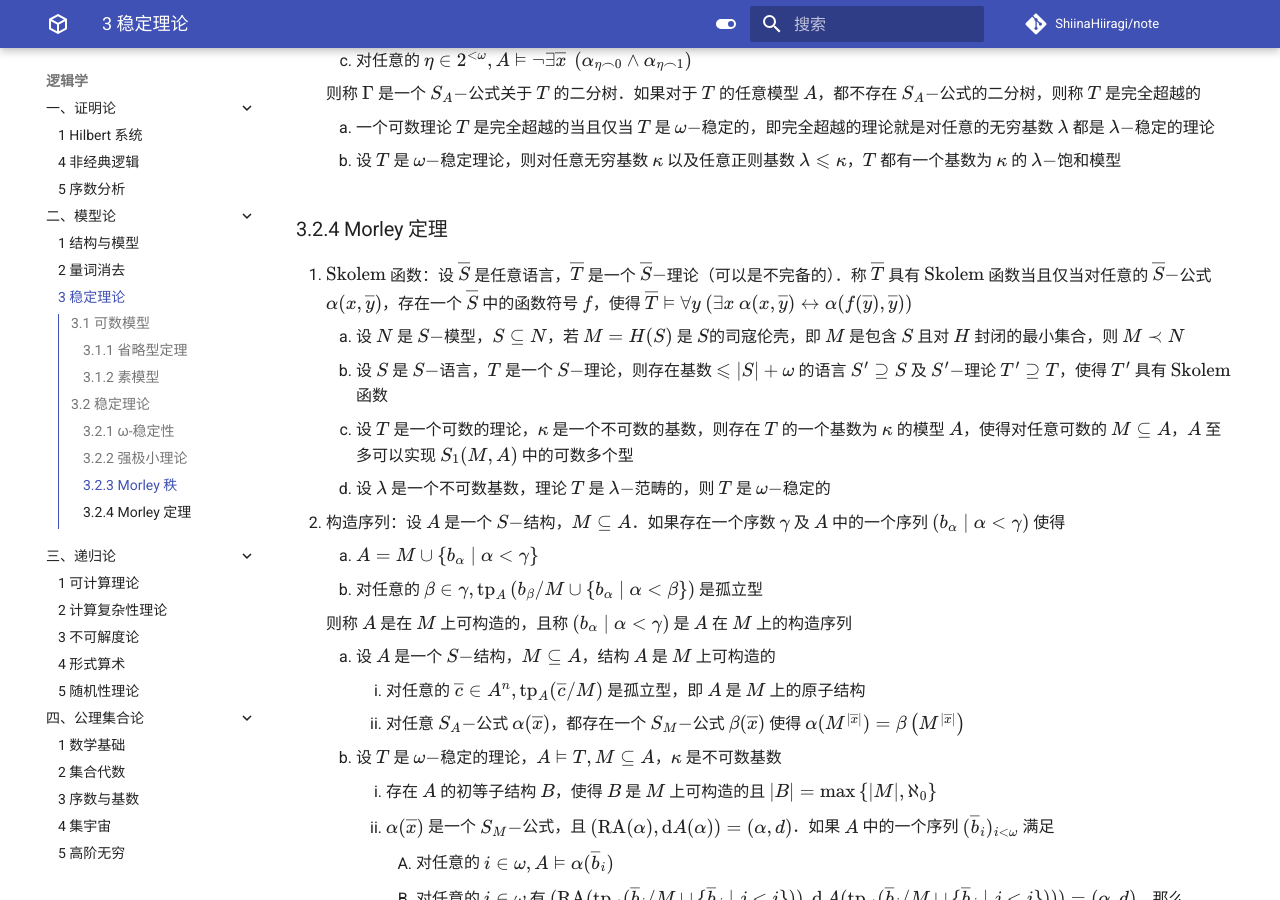
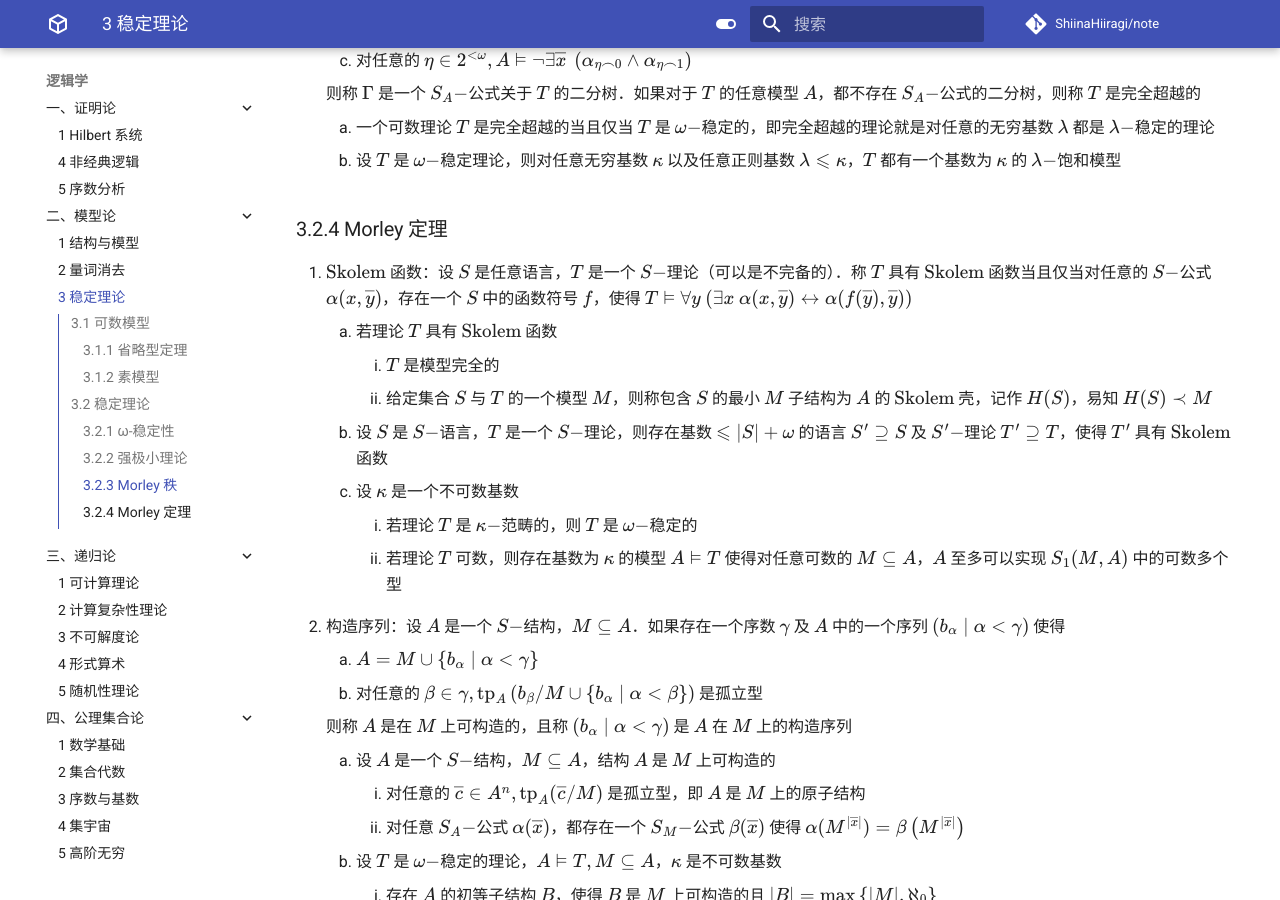
Before and after one commit to ShiinaHiiragi/note, an MkDocs documentation site: the page built from docs/logic/mdl/stb.md, in a window 1280 px wide and 900 px high, scrolled down 4734 px. Built offline with MkDocs 1.6.1 and Material for MkDocs 9.7.7, drawn with Linux system fonts in a browser that asks for light colours; comment, search, counter and statistics services are not loaded.

Commit message:
add skolem hull

```diff
--- a/docs/logic/mdl/stb.md
+++ b/docs/logic/mdl/stb.md
@@ -155,11 +155,14 @@
     2. 设 $T$ 是 $\omega-$稳定理论，则对任意无穷基数 $\kappa$ 以及任意正则基数 $\lambda \leqslant \kappa$，$T$ 都有一个基数为 $\kappa$ 的 $\lambda-$饱和模型
 
 ### 3.2.4 Morley 定理
-1. $\text{Skolem}$ 函数：设 $\overline{S}$ 是任意语言，$\overline{T}$ 是一个 $\overline{S}-$理论（可以是不完备的）．称 $\overline{T}$ 具有 $\text{Skolem}$ 函数当且仅当对任意的 $\overline{S}-$公式 $\alpha(x, \overline{y})$，存在一个 $\overline{S}$ 中的函数符号 $f$，使得 $\overline{T} \vDash \forall y \ (\exists x \ \alpha(x, \overline{y}) \leftrightarrow \alpha(f(\overline{y}), \overline{y}))$
-    1. 设 $N$ 是 $S-$模型，$S \subseteq N$，若 $M=H(S)$ 是 $S$的司寇伦壳，即 $M$ 是包含 $S$ 且对 $H$ 封闭的最小集合，则 $M \prec N$
+1. $\text{Skolem}$ 函数：设 $S$ 是任意语言，$T$ 是一个 $S-$理论（可以是不完备的）．称 $T$ 具有 $\text{Skolem}$ 函数当且仅当对任意的 $S-$公式 $\alpha(x, \overline{y})$，存在一个 $S$ 中的函数符号 $f$，使得 $T \vDash \forall y \ (\exists x \ \alpha(x, \overline{y}) \leftrightarrow \alpha(f(\overline{y}), \overline{y}))$
+    1. 若理论 $T$ 具有 $\text{Skolem}$ 函数
+        1. $T$ 是模型完全的
+        2. 给定集合 $S$ 与 $T$ 的一个模型 $M$，则称包含 $S$ 的最小 $M$ 子结构为 $A$ 的 $\text{Skolem}$ 壳，记作 $H(S)$，易知 $H(S) \prec M$
     2. 设 $S$ 是 $S-$语言，$T$ 是一个 $S-$理论，则存在基数 $\leqslant|S|+\omega$ 的语言 $S^{\prime} \supseteq S$ 及 $S^{\prime}-$理论 $T^{\prime} \supseteq T$，使得 $T^{\prime}$ 具有 $\text{Skolem}$ 函数
-    3. 设 $T$ 是一个可数的理论，$\kappa$ 是一个不可数的基数，则存在 $T$ 的一个基数为 $\kappa$ 的模型 $A$，使得对任意可数的 $M \subseteq A$，$A$ 至多可以实现 $S_{1}(M, A)$ 中的可数多个型
-    4. 设 $\lambda$ 是一个不可数基数，理论 $T$ 是 $\lambda-$范畴的，则 $T$ 是 $\omega-$稳定的
+    3. 设 $\kappa$ 是一个不可数基数
+        1. 若理论 $T$ 是 $\kappa-$范畴的，则 $T$ 是 $\omega-$稳定的
+        2. 若理论 $T$ 可数，则存在基数为 $\kappa$ 的模型 $A \vDash T$ 使得对任意可数的 $M \subseteq A$，$A$ 至多可以实现 $S_{1}(M, A)$ 中的可数多个型
 2. 构造序列：设 $A$ 是一个 $S-$结构，$M \subseteq A$．如果存在一个序数 $\gamma$ 及 $A$ 中的一个序列 $\left(b_{\alpha} \mid \alpha<\gamma\right)$ 使得
     1. $A=M \cup\left\{b_{\alpha} \mid \alpha<\gamma\right\}$
     2. 对任意的 $\beta \in \gamma, \operatorname{tp}_{A}\left(b_{\beta} / M \cup\left\{b_{\alpha} \mid \alpha<\beta\right\}\right)$ 是孤立型
```
